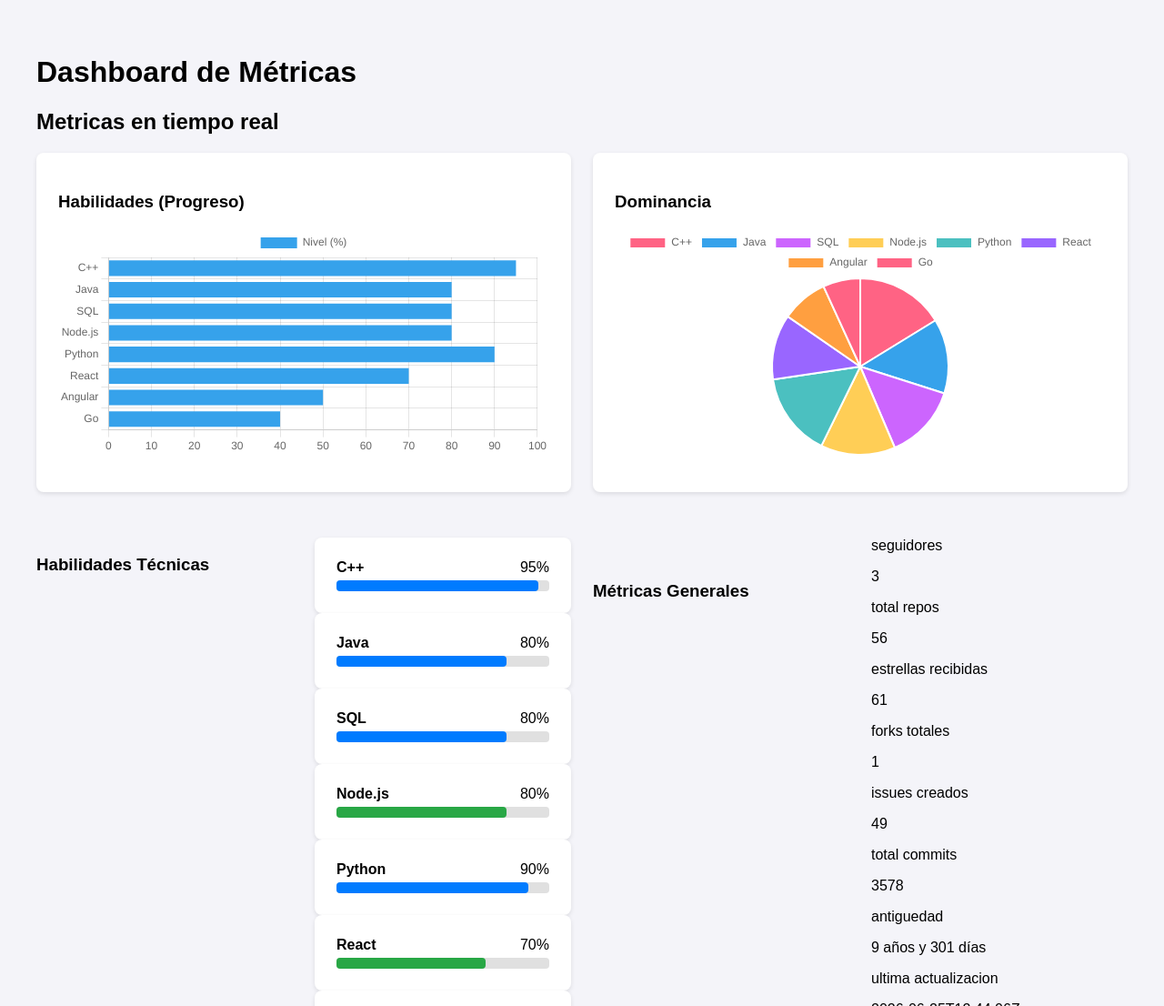
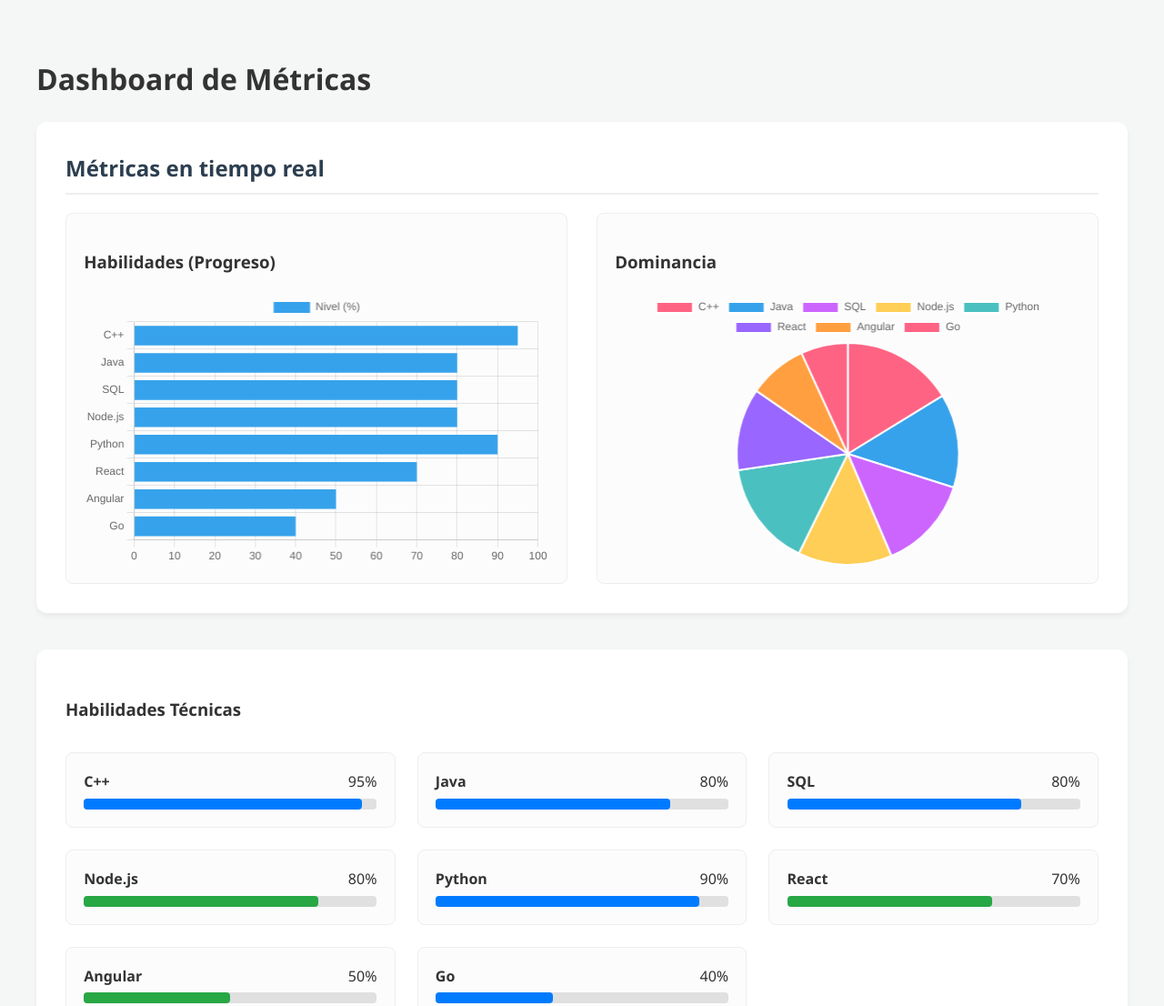
Before and after one commit to sloty00/metrics_github, a plain HTML site: page index.html in a window 1280 px wide. Shown: the top 1106 px of the page at 91% size. Drawn offline with nearby package versions, Linux system fonts and the light colour scheme.

Commit message:
Update index.html

```diff
--- a/index.html
+++ b/index.html
@@ -2,40 +2,22 @@
 <html lang="es">
 <head>
     <meta charset="UTF-8">
+    <meta name="viewport" content="width=device-width, initial-scale=1.0">
     <title>Métricas sloty00</title>
+    <!-- Vinculación del nuevo archivo CSS -->
+    <link rel="stylesheet" href="styles.css">
     <!-- Incluimos Chart.js -->
     <script src="https://cdn.jsdelivr.net/npm/chart.js"></script>
-    <style>
-        body { font-family: sans-serif; padding: 2rem; background: #f4f4f9; }
-        .stats-grid {
-            display: grid;
-            grid-template-columns: repeat(auto-fit, minmax(250px, 1fr));
-            gap: 1.5rem;
-        }
-        .stat-card {
-            background: white;
-            padding: 1.5rem;
-            border-radius: 8px;
-            box-shadow: 0 2px 5px rgba(0,0,0,0.1);
-            overflow: hidden;
-        }
-        .stat-card p {
-            word-wrap: break-word;
-            overflow-wrap: break-word;
-            font-weight: bold;
-        }
-        /* Contenedor específico para los gráficos */
-        .chart-wrapper { height: 250px; width: 100%; margin-bottom: 1rem; }
-        footer { margin-top: 3rem; text-align: center; color: #666; font-size: 0.9rem; }
-        .badges { margin-top: 10px; display: flex; justify-content: center; gap: 8px; }
-    </style>
 </head>
 <body>
+
+<main>
     <h1>Dashboard de Métricas</h1>
-    <h2>Metricas en tiempo real</h2>
 
-    <!-- Estos son los dos contenedores para los gráficos -->
-    <div class="stats-grid" style="margin-bottom: 2rem;">
+    <!-- Sección de Gráficos -->
+    <section>
+        <h2>Métricas en tiempo real</h2>
+        <div class="stats-grid">
             <div class="stat-card">
                 <h3>Habilidades (Progreso)</h3>
                 <div class="chart-wrapper"><canvas id="barChart"></canvas></div>
@@ -45,26 +27,32 @@
                 <div class="chart-wrapper"><canvas id="pieChart"></canvas></div>
             </div>
         </div>
-<br>
-    <!-- El script inyectará las tarjetas aquí (tu lógica original) -->
-    <div id="dashboard-container" class="stats-grid">Cargando datos desde GitHub...</div>
+    </section>
 
-    <!-- Nueva sección de Trofeos -->
-    <div style="text-align: center; margin-top: 3rem;">
+    <!-- Sección inyectada por app.js -->
+    <section id="dashboard-container">
+        <p>Cargando datos desde GitHub...</p>
+    </section>
+
+    <!-- Sección de Trofeos -->
+    <section class="trophies-section">
         <h3>Mis Trofeos de GitHub</h3>
-        <img src="https://github-trophies.vercel.app/?username=sloty00&theme=transparent&no-frame=false&no-bg=false&margin-w=4"
+        <img src="https://github-trophies.vercel.app/?username=sloty00&theme=transparent&no-frame=false&no-bg=false&margin-w=4&rank=A,AA,AAA,S,SS,SSS"
              alt="Trofeos de sloty00"
              style="max-width: 100%; height: auto;">
-    </div>
+    </section>
+</main>
+
 <footer>
     <p>&copy; 2026 sloty00. Todos los derechos reservados.</p>
-        <div class="badges">
+    <div class="badges" style="display: flex; justify-content: center; gap: 8px; margin-top: 10px;">
         <img src="https://img.shields.io/badge/GitHub%20API-Data-black?logo=github" alt="GitHub API">
         <img src="https://img.shields.io/badge/Python-Automation-blue?logo=python" alt="Python">
         <img src="https://img.shields.io/badge/Frontend-JavaScript-yellow?logo=javascript" alt="JavaScript">
         <img src="https://img.shields.io/badge/Deploy-GitHub%20Pages-green?logo=githubpages" alt="GitHub Pages">
     </div>
 </footer>
+
 <script src="app.js"></script>
 </body>
 </html>
```
Lines whose indentation alone changed are shown as unchanged.
